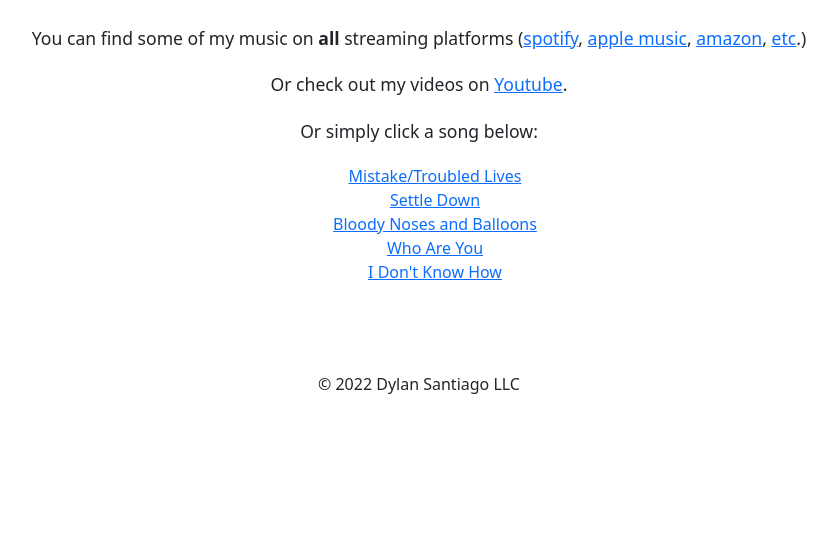
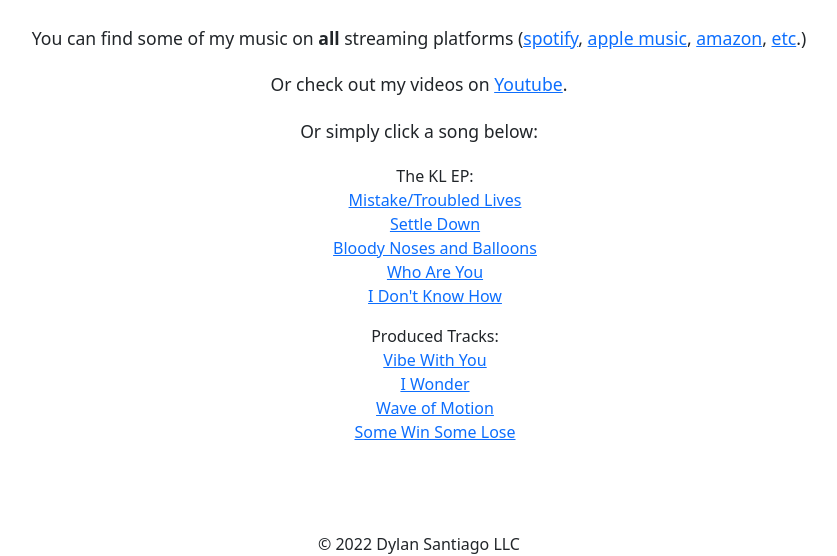
Before and after one commit to dylanmartinez/aDropdownWebsite, a plain HTML site: page musicSamples.html in a window 1280 px wide. Shown: the part 321-877 px from the top of the page, without its empty margins (221-1058 px from the left). Before the commit the page ends 800 px from the top, so only its background shows below. Drawn offline with nearby package versions, Linux system fonts and the light colour scheme.

Commit message:
Update musicSamples.html

```diff
--- a/musicSamples.html
+++ b/musicSamples.html
@@ -95,11 +95,19 @@
       <p>Or check out my videos on <a href="https://www.youtube.com/c/DylanSantiagoMusic" target="_blank">Youtube</a>.</p>
       <p>Or simply click a song below:</p>
       <ul>
+        <li>The KL EP:</li>
         <li><a href="music/1_Mistake-Troubled Lives.mp3">Mistake/Troubled Lives</a></li>
         <li><a href="music/2_Settle Down.mp3">Settle Down</a></li>
         <li><a href="music/3_Bloody Noses and Balloons.mp3">Bloody Noses and Balloons</a></li>
         <li><a href="music/4_Who Are You.mp3">Who Are You</a></li>
         <li><a href="music/5_I Don't Know How.mp3">I Don't Know How</a></li>
+      </ul>
+      <ul>
+        <li>Produced Tracks:</li>
+        <li><a href="music/Vibe With You.mp3">Vibe With You</a></li>
+        <li><a href="music/I Wonder.mp3">I Wonder</a></li>
+        <li><a href="music/Wave of Motion.mp3">Wave of Motion</a></li>
+        <li><a href="music/Some Win Some Lose.mp3">Some Win Some Lose</a></li>
       </ul>
     </div>
 
```
